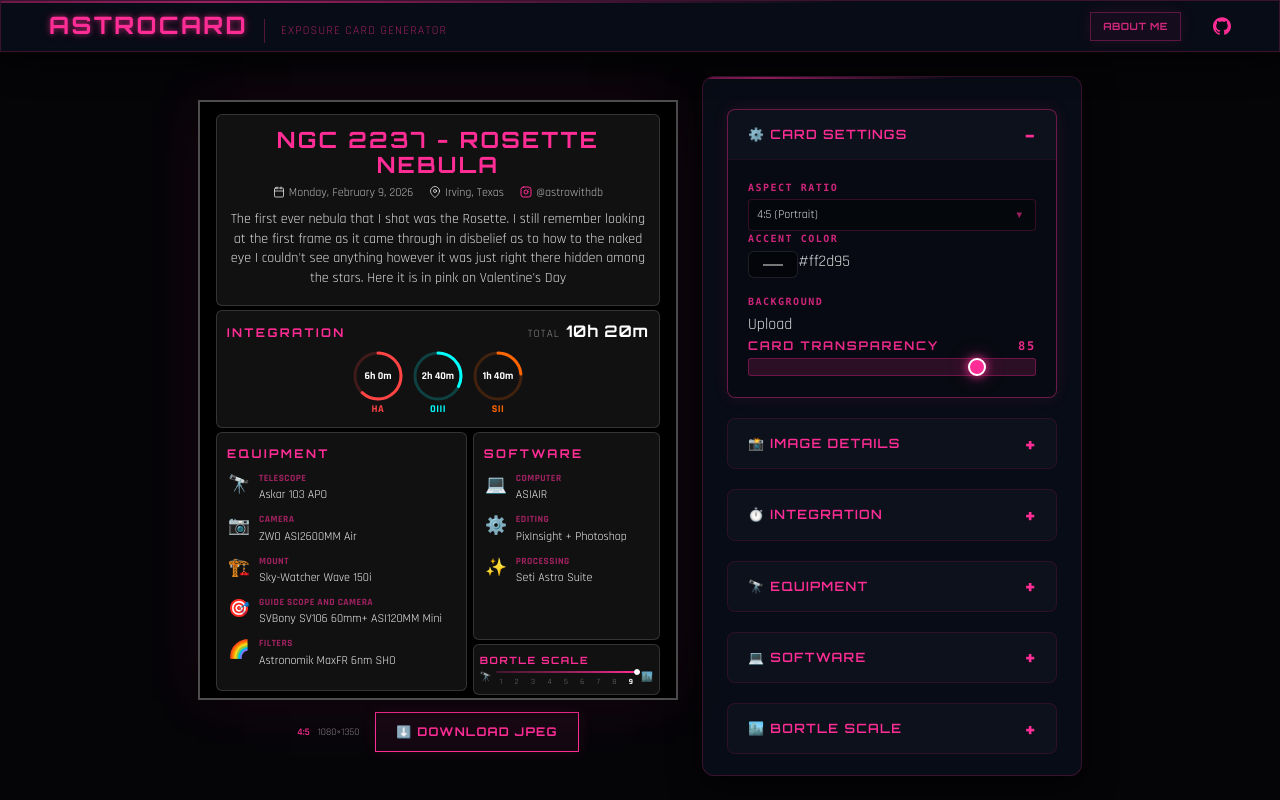
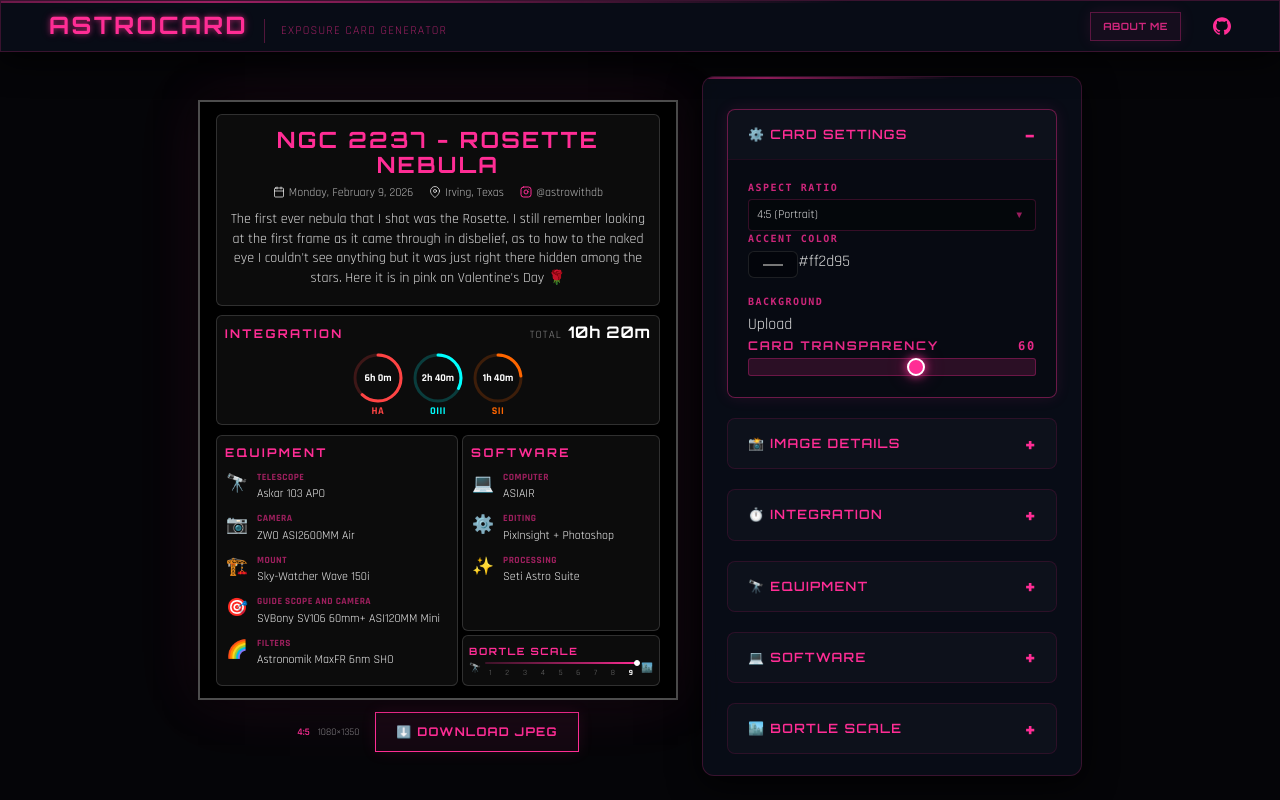
Before and after one commit to sidthesloth92/db-astro-suite, an Angular app in the folder tools/astrocard/: page / in a window 1280 px wide. Built offline with nearby package versions, Linux system fonts and the light colour scheme.

Commit message:
refactor: Adjust card preview two-column layout spacing and alignment, and update default description and card opacity.

```diff
--- a/tools/astrocard/src/app/app.ts
+++ b/tools/astrocard/src/app/app.ts
@@ -21,7 +21,7 @@ import { HeaderComponent } from '@db-astro-suite/ui';
 export class App {
   cardData = signal<CardData>({
     title: 'NGC 2237 - Rosette Nebula',
-    description: 'The first ever nebula that I shot was the Rosette. I still remember looking at the first frame as it came through in disbelief as to how to the naked eye I couldn\'t see anything however it was just right there hidden among the stars. Here it is in pink on Valentine\'s Day',
+    description: 'The first ever nebula that I shot was the Rosette. I still remember looking at the first frame as it came through in disbelief, as to how to the naked eye I couldn\'t see anything but it was just right there hidden among the stars. Here it is in pink on Valentine\'s Day 🌹',
     date: new Date().toISOString().split('T')[0],
     location: 'Irving, Texas',
     author: '@astrowithdb',
@@ -41,7 +41,7 @@ export class App {
     bortleScale: 9,
     accentColor: '#ff2d95',
     accentColorRgb: '255, 45, 149',
-    cardOpacity: 0.85,
+    cardOpacity: 0.60,
     backgroundImage: null,
     aspectRatio: '4:5'
   });
--- a/tools/astrocard/src/app/components/card-preview/card-preview.css
+++ b/tools/astrocard/src/app/components/card-preview/card-preview.css
@@ -68,7 +68,7 @@
   background: rgba(20, 20, 20, var(--card-opacity, 0.85)); /* Dynamic opacity */
   border: 1px solid rgba(255, 255, 255, 0.15);
   border-radius: 6px;
-  padding: 0.75rem 0.625rem;
+  padding: 8px;
   margin-bottom: 0.25rem;
 }
 
@@ -177,30 +177,35 @@
 /* Two Column Layout */
 .two-column {
   display: flex;
-  gap: 0.375rem;
+  gap: 0.25rem;
+  align-items: stretch; /* Force equal height for both columns */
+  width: 100%;
 }
 
 .col-55 {
-  flex: 55;
+  width: 55%;
   min-width: 0;
+  margin-bottom: 0 !important; /* Remove any push-up from card-section defaults */
 }
 
 .col-45 {
-  flex: 45;
+  width: 45%;
   min-width: 0;
+  display: flex !important;
+  flex-direction: column !important;
+  gap: 0.25rem;
+  margin-bottom: 0 !important;
 }
 
 /* Sidebar Stack */
 .vertical-stack {
-  display: flex;
-  flex-direction: column;
-  gap: 0.25rem;
-  height: 100%; /* Fill the column height */
+  flex-grow: 1;
 }
 
 /* Make Software section grow to push Bortle Scale to the bottom */
-.vertical-stack > section:first-of-type {
-  flex: 1;
+.col-45.vertical-stack > section:first-of-type {
+  flex: 1 !important;
+  margin-bottom: 0 !important;
 }
 
 .compact-section {
@@ -208,7 +213,7 @@
 }
 
 .vertical-stack .card-section {
-  margin-bottom: 0;
+  margin-bottom: 0 !important;
 }
 
 /* Item Lists - Vertical layout top-to-bottom */
```
